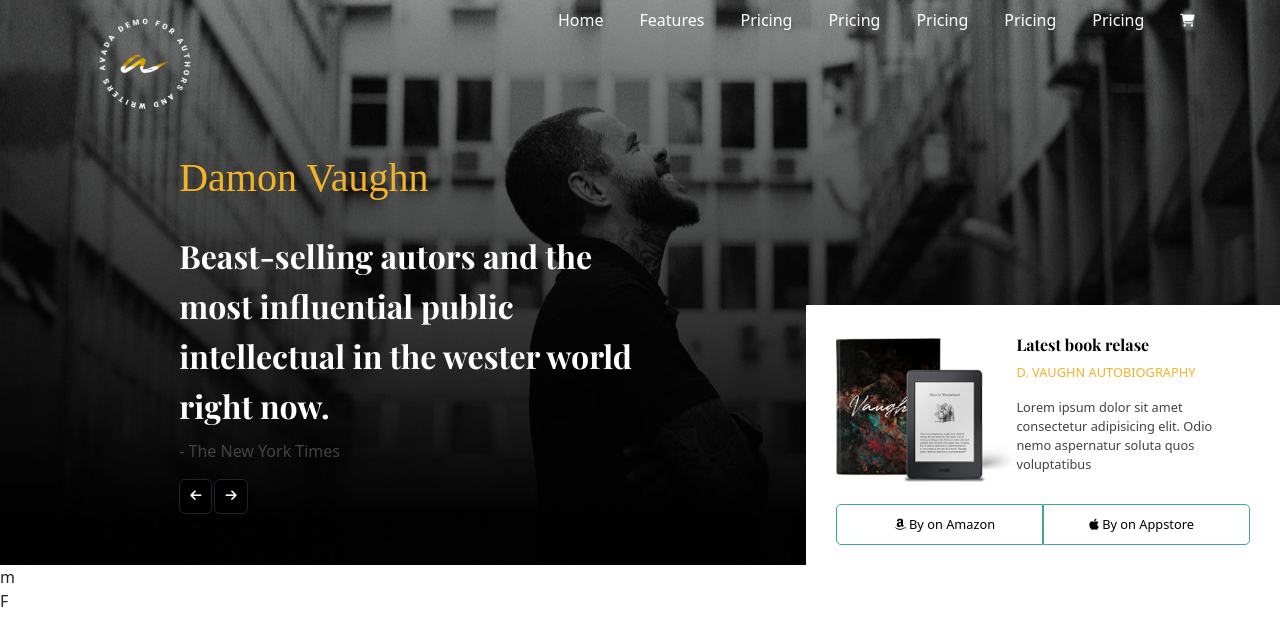
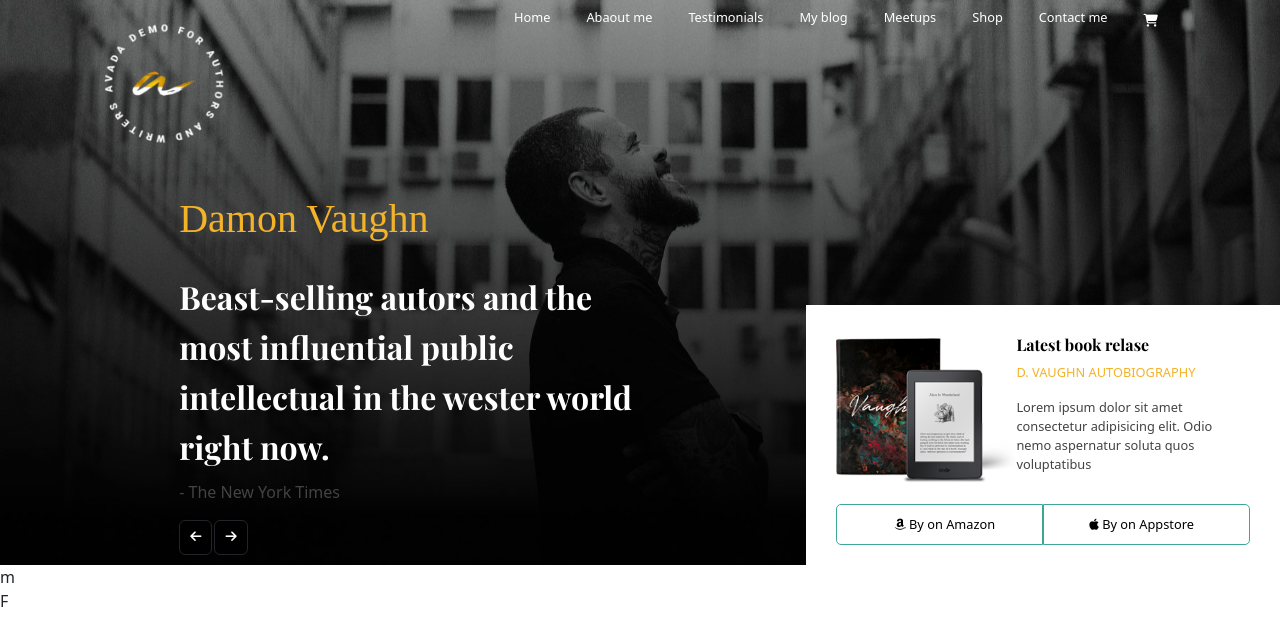
Before and after one commit to PatrizioCorcione/proj-html-vuejs, a Vue app: page / in a window 1280 px wide. Shown: the top 642 px of the page. Built offline with nearby package versions, Linux system fonts and the light colour scheme; no server answers; a web font is replaced by a local one.

Commit message:
[fix] header nav

```diff
--- a/src/components/Header.vue
+++ b/src/components/Header.vue
@@ -16,11 +16,11 @@ export default {
   <header>
 
     <div class="container ">
-      <div class="row row-cols-2 ">
-        <div class="col logo">
+      <div class="d-flex justify-content-between ">
+        <div class=" logo">
           <img src="/src/assets/img/author-logo-round-200x205.png" alt="">
         </div>
-        <div class="col navwhi">
+        <div>
           <nav class="navbar navbar-expand">
             <div class="container-fluid">
               <div class="collapse navbar-collapse" id="navbarNav">
@@ -29,22 +29,22 @@ export default {
                     <a class="nav-link text-white active" aria-current="page" href="#">Home</a>
                   </li>
                   <li class="nav-item">
-                    <a class="nav-link text-white " href="#">Features</a>
+                    <a class="nav-link text-white " href="#">Abaout me</a>
                   </li>
                   <li class="nav-item">
-                    <a class="nav-link text-white " href="#">Pricing</a>
+                    <a class="nav-link text-white " href="#">Testimonials</a>
                   </li>
                   <li class="nav-item">
-                    <a class="nav-link text-white " href="#">Pricing</a>
+                    <a class="nav-link text-white " href="#">My blog</a>
                   </li>
                   <li class="nav-item">
-                    <a class="nav-link text-white " href="#">Pricing</a>
+                    <a class="nav-link text-white " href="#">Meetups</a>
                   </li>
                   <li class="nav-item">
-                    <a class="nav-link text-white " href="#">Pricing</a>
+                    <a class="nav-link text-white " href="#">Shop</a>
                   </li>
                   <li class="nav-item">
-                    <a class="nav-link text-white " href="#">Pricing</a>
+                    <a class="nav-link text-white " href="#">Contact me</a>
                   </li>
                   <li class="nav-item">
                     <a class="nav-link text-white " href="#"><i class="fa-solid fa-cart-shopping"></i></a>
@@ -109,20 +109,17 @@ header{
   height: 565px;
   .container{
     img{
-      width: 30%;
+      width: 85%;
     }
-    .logo{
-      width: 40%;
+    .navbar{
+      padding: 0;
     }
-    .navwhi{
-      width: 60%;
-      .navbar{
-        padding: 0;
-      }
-    }
+
+
     .collapse{
       flex-direction: row-reverse;
       li{
+        font-size: $font-s;
         margin-right: 20px;
         &:hover{
 
```
